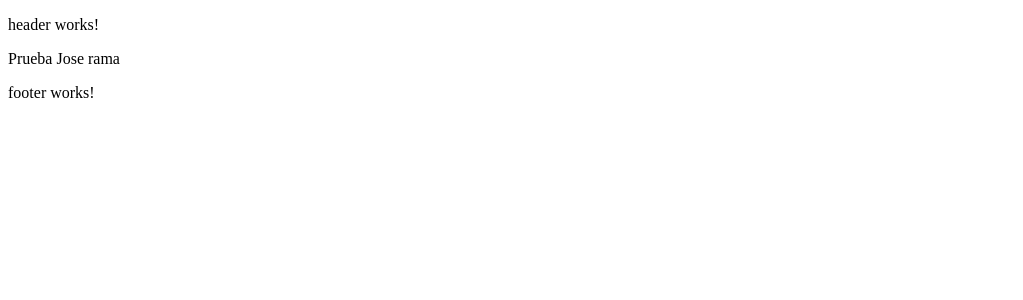
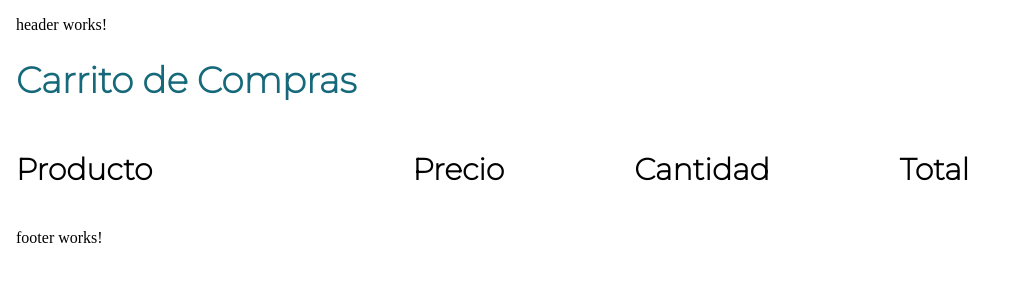
Before and after one commit to fabianSystem19/NU01_Front01, an Angular app in the folder NU01_FRONT01/: page /carrito in a window 1280 px wide. Shown: the top 300 px of the page, without its empty margins (0-1023 px from the left). Built offline with nearby package versions, Linux system fonts and the light colour scheme.

Commit message:
prueba titulo

```diff
--- a/NU01_FRONT01/src/app/app.component.css
+++ b/NU01_FRONT01/src/app/app.component.css
@@ -0,0 +1,19 @@
+.body h1{
+    font-family: 'Montserrat', sans-serif;
+    font-size: 36px;
+}
+
+.body h2{
+    font-family: 'Montserrat', sans-serif;
+    font-size: 30px;
+}
+
+.body h3{
+    font-family: 'Montserrat', sans-serif;
+    font-size: 24px;
+}
+
+.body p{
+    font-family: 'Open Sans', sans-serif;
+    font-size: 18px;
+}
--- a/NU01_FRONT01/src/app/app.component.html
+++ b/NU01_FRONT01/src/app/app.component.html
@@ -1,5 +1,15 @@
-<app-header></app-header>
+<head>
+    <link rel="preconnect" href="https://fonts.googleapis.com">
+    <link rel="preconnect" href="https://fonts.gstatic.com" crossorigin>
+    <link href="https://fonts.googleapis.com/css2?family=Montserrat:wght@200&family=Open+Sans:wght@300&display=swap" rel="stylesheet">
 
-<router-outlet></router-outlet>
+    </head>
 
-<app-footer></app-footer>
+    <body>
+
+    <app-header></app-header>
+
+    <router-outlet></router-outlet>
+
+    <app-footer></app-footer>
+    </body>
--- a/NU01_FRONT01/src/app/pages/validacion-carrito/validacion-carrito.component.css
+++ b/NU01_FRONT01/src/app/pages/validacion-carrito/validacion-carrito.component.css
@@ -0,0 +1,32 @@
+/* Parámetros texto */
+
+h1{
+    font-family: 'Montserrat', sans-serif;
+    font-size: 36px;
+}
+
+h2{
+    font-family: 'Montserrat', sans-serif;
+    font-size: 30px;
+}
+
+h3{
+    font-family: 'Montserrat', sans-serif;
+    font-size: 24px;
+}
+
+p{
+    font-family: 'Open Sans', sans-serif;
+    font-size: 18px;
+}
+
+/* Fin parámetros texto */
+.Titulo{
+    color: #16697A;
+    font-weight: bold;
+}
+.Producto{
+    display: inline-block;
+    font-weight: bold;
+    margin-right: 130px;
+}
--- a/NU01_FRONT01/src/app/pages/validacion-carrito/validacion-carrito.component.html
+++ b/NU01_FRONT01/src/app/pages/validacion-carrito/validacion-carrito.component.html
@@ -1 +1,6 @@
-<p>Prueba Jose rama</p>
+<h1 class="Titulo">Carrito de Compras</h1>
+
+<div class="Producto"><h2 class="Producto">Producto</h2></div>
+<div class="Producto"><h2 >Precio</h2></div>
+<div class="Producto"><h2>Cantidad</h2></div>
+<div class="Producto"><h2>Total</h2></div>
```
